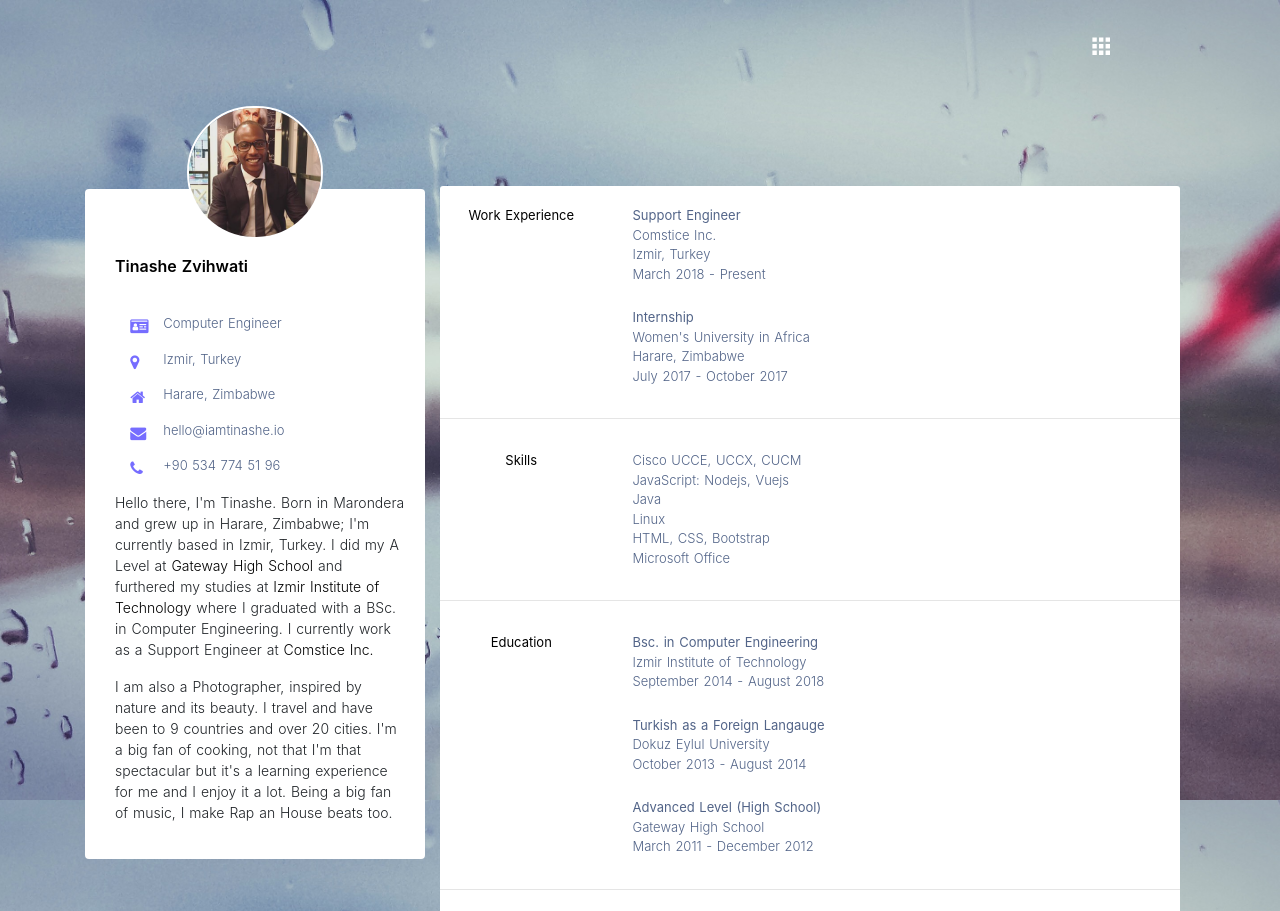
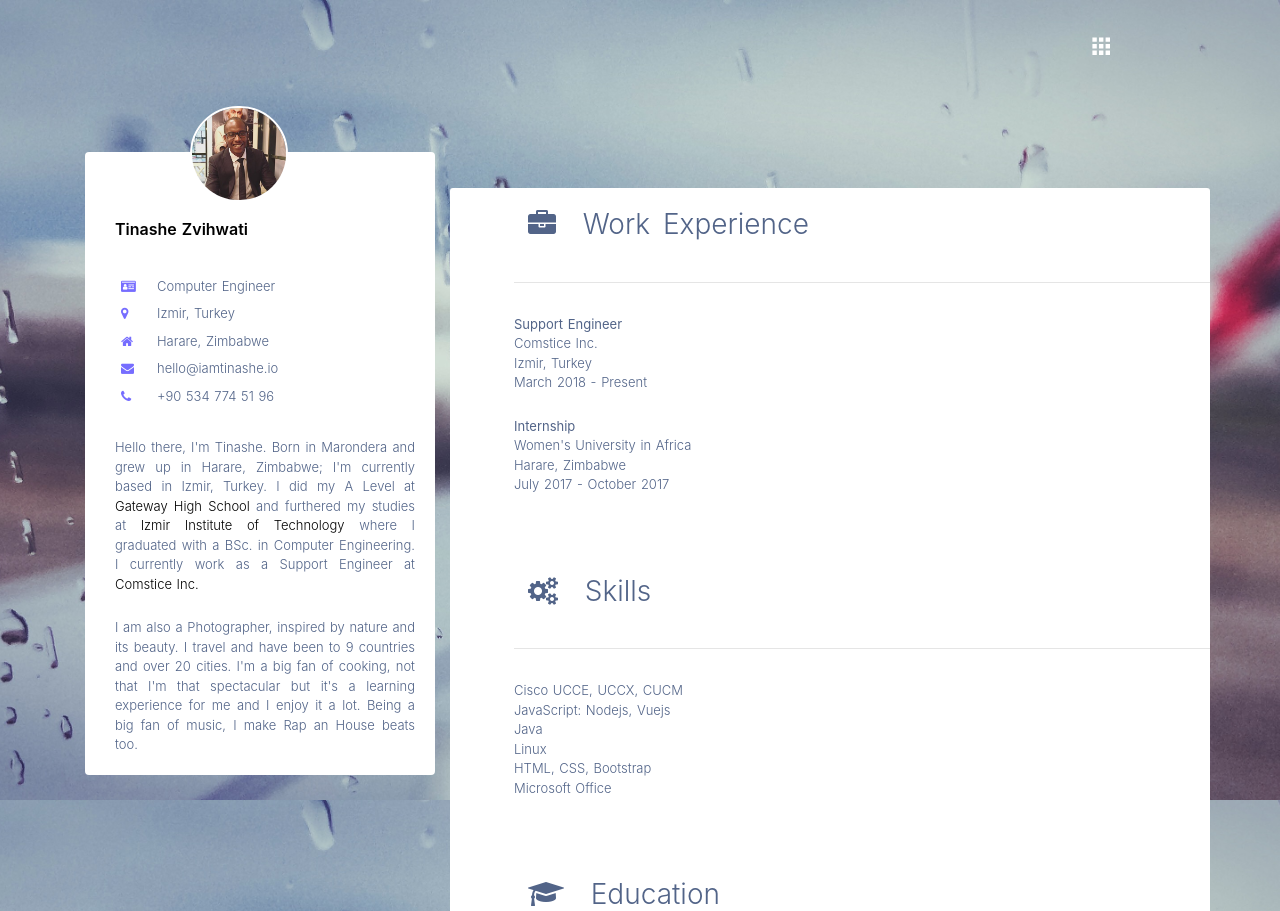
Before and after one commit to IamTinashe/Blog, a Nuxt app: page /profile in a window 1280 px wide. Shown: the top 911 px of the page. Built offline with nearby package versions, Linux system fonts and the light colour scheme; some icons are missing; what vue-disqus, vue-filter-date-format, vue-github-activity, vue-google-adsense would draw is missing.

Commit message:
Edit/Profile

```diff
--- a/pages/profile/index.vue
+++ b/pages/profile/index.vue
@@ -1,68 +1,48 @@
 <template>
   <div style="width: 100%;">
     <div class="container">
-      <div class="row position" style="margin-bottom: 20px;">
+      <div class="row" style="margin-bottom: 20px;">
         <div class="row nopadding">
           <div class="col-md-4">
             <div style="border-radius: 2px 2px 2px 2px;">
               <div
                 class="profile-image"
-                style="padding: 0px 0px 0px 0px; margin-top: 10px; margin-bottom: -50px;"
+                style="padding: 0px 0px 0px 0px; margin: 10px 0 -50px 105px;"
               >
                 <img
                   src="@/assets/tinashe.png"
                   alt="Tinashe Zvihwati"
-                  style="border: 2px solid #ffffff; width: 40%; border-radius: 100px 100px 100px 100px;"
+                  style="border: 2px solid #ffffff; width: 40%; border-radius: 120px;"
                 >
               </div>
               <div
-                class="profile-image position"
-                style="text-align: left; padding: 60px 20px 20px 30px; margin-top: 0px; margin-bottom: 40px;  background: #ffffff; border-radius: 4px 4px 4px 4px;"
+                class="profile-image"
+                style="text-align: left; padding: 60px 20px 20px 30px; margin-top: 0px; margin-bottom: 40px;  background: #ffffff; border-radius: 4px;"
               >
                 <p
                   style="color: #000000; font-weight: 600; font-size: 16px; text-align: left; padding: 5px 0 20px 0px;"
                 >Tinashe Zvihwati</p>
-								<div class="row nopadding">
-									<div class="col-md-2">
-										<i class="fa fa-id-card fa-1x" style="color: #766dff;"></i>
+                <div class="row">
+                  <p class="col-md-12 fonts-six">
+                    <i class="fa fa-id-card fa-1x" style="color: #766dff; width: 10%;"></i>
+                    <label>Computer Engineer</label>
+                    <br>
+                    <i class="fa fa-map-marker fa-1x" style="color: #766dff; width: 10%;"></i>
+                    <label>Izmir, Turkey</label>
+                    <br>
+                    <i class="fa fa-home fa-1x" style="color: #766dff; width: 10%;"></i>
+                    <label>Harare, Zimbabwe</label>
+                    <br>
+                    <i class="fa fa-envelope fa-1x" style="color: #766dff; width: 10%;"></i>
+                    <label>hello@iamtinashe.io</label>
+                    <br>
+                    <i class="fa fa-phone fa-1x" style="color: #766dff; width: 10%"></i>
+                    <label>+90 534 774 51 96</label>
+                  </p>
                 </div>
-									<div class="col-md-10 fonts-six" style="padding: 0px; margin: 0px;">
-										<p>Computer Engineer</p>
-									</div>
-								</div>
-								<div class="row nopadding">
-									<div class="col-md-2">
-										<i class="fa fa-map-marker fa-1x" style="color: #766dff;"></i>
-									</div>
-									<div class="col-md-10 fonts-six" style="padding: 0px; margin: 0px;">
-										<p>Izmir, Turkey</p>
-									</div>
-								</div>
-								<div class="row nopadding">
-									<div class="col-md-2">
-										<i class="fa fa-home fa-1x" style="color: #766dff;"></i>
-									</div>
-									<div class="col-md-10 fonts-six" style="padding: 0px; margin: 0px;">
-										<p>Harare, Zimbabwe</p>
-									</div>
-								</div>
-								<div class="row nopadding">
-									<div class="col-md-2">
-										<i class="fa fa-envelope fa-1x" style="color: #766dff;"></i>
-									</div>
-									<div class="col-md-10 fonts-six" style="padding: 0px; margin: 0px;">
-										<p>hello@iamtinashe.io</p>
-									</div>
-								</div>
-								<div class="row nopadding">
-									<div class="col-md-2">
-										<i class="fa fa-phone fa-1x" style="color: #766dff;"></i>
-									</div>
-									<div class="col-md-10 fonts-six" style="padding: 0px; margin: 0px;">
-										<p>+90 534 774 51 96</p>
-									</div>
-								</div>
-                <p class="lead" style="font-weight: 350; font-size: 14px;">
+                <br>
+
+                <p class="fonts-six">
                   Hello there, I'm Tinashe. Born in Marondera and grew up in Harare, Zimbabwe; I'm currently
                   based in Izmir, Turkey. I did my A Level at
                   <a
@@ -86,7 +66,8 @@
                     title="Comstice Inc."
                   >Comstice Inc.</a>
                 </p>
-                <p class="lead" style="font-weight: 350; font-size: 14px;">
+                <br>
+                <p class="fonts-six">
                   I am also a Photographer, inspired by nature and its beauty. I travel and have been to
                   9 countries and over 20 cities. I'm a big fan of cooking, not that I'm that spectacular
                   but it's a learning experience for me and I enjoy it a lot. Being a big fan of music,
@@ -97,13 +78,17 @@
           </div>
           <div
             class="col-md-8 prof-container"
-            style="background: #ffffff; margin-top: 90px; margin-bottom: 50px; padding: 20px 0 20px 0; border-radius: 3px 3px 3px 3px;"
+            style="background: #ffffff; margin-top: 92px; margin-bottom: 50px; padding: 20px 0 20px 0; border-radius: 3px 3px 3px 3px;"
           >
-            <div class="row prof-blok">
-              <div class="col-md-3">
-                <p class="fonts-seven">Work Experience</p>
+            <div class="row">
+              <div class="col-md-12" style="text-align: left; padding-left: 10%;">
+                <div class="title-head">
+                  <h3 class="subtitle" style="padding-bottom: 0px;">
+                    <i class="fa fa-briefcase fa-1x"></i> <label>Work Experience</label>
+                  </h3>
                 </div>
-              <div class="col-md-9">
+                <hr>
+
                 <p class="fonts-six">
                   <strong>Support Engineer</strong>
                 </p>
@@ -133,12 +118,16 @@
                 <p class="fonts-six">July 2017 - October 2017</p>
               </div>
             </div>
+
+            <div class="row" style="margin-top: 80px;">
+              <div class="col-md-12" style="text-align: left; padding-left: 10%;">
+                <div class="title-head">
+                  <h3 class="subtitle" style="padding-bottom: 0px;">
+                    <i class="fa fa-cogs fa-1x"></i> <label>Skills</label>
+                  </h3>
+                </div>
                 <hr>
-            <div class="row prof-blok">
-              <div class="col-md-3">
-                <p class="fonts-seven">Skills</p>
-              </div>
-              <div class="col-md-9">
+
                 <p class="fonts-six">Cisco UCCE, UCCX, CUCM</p>
                 <p class="fonts-six">JavaScript: Nodejs, Vuejs</p>
                 <p class="fonts-six">Java</p>
@@ -147,12 +136,15 @@
                 <p class="fonts-six">Microsoft Office</p>
               </div>
             </div>
+
+            <div class="row" style="margin-top: 80px;">
+              <div class="col-md-12" style="text-align: left; padding-left: 10%;">
+                <div class="title-head">
+                  <h3 class="subtitle" style="padding-bottom: 0px;">
+                    <i class="fa fa-graduation-cap fa-1x"></i> <label>Education</label>
+                  </h3>
+                </div>
                 <hr>
-            <div class="row prof-blok">
-              <div class="col-md-3">
-                <p class="fonts-seven">Education</p>
-              </div>
-              <div class="col-md-9">
                 <p class="fonts-six">
                   <strong>Bsc. in Computer Engineering</strong>
                 </p>
@@ -196,20 +188,20 @@
               </div>
             </div>
             <hr>
-						<div class="row prof-blok">
-              <div class="col-md-3">
+            <div class="row">
+              <div style="width: 30%;">
                 <p class="fonts-seven">Languages</p>
               </div>
-              <div class="col-md-9">
+              <div style="width: 70%;">
                 <p class="fonts-six">English, Shona, Turkish</p>
               </div>
             </div>
             <hr>
-						<div class="row prof-blok">
-              <div class="col-md-3">
+            <div class="row">
+              <div style="width: 30%;">
                 <p class="fonts-seven">Travelled</p>
               </div>
-              <div class="col-md-9">
+              <div style="width: 70%;">
                 <p class="fonts-six">
                   South Africa,
                   United Arab Emirates,
@@ -223,7 +215,6 @@
                 </p>
               </div>
             </div>
-
           </div>
         </div>
       </div>
```
Lines whose indentation alone changed are shown as unchanged.
